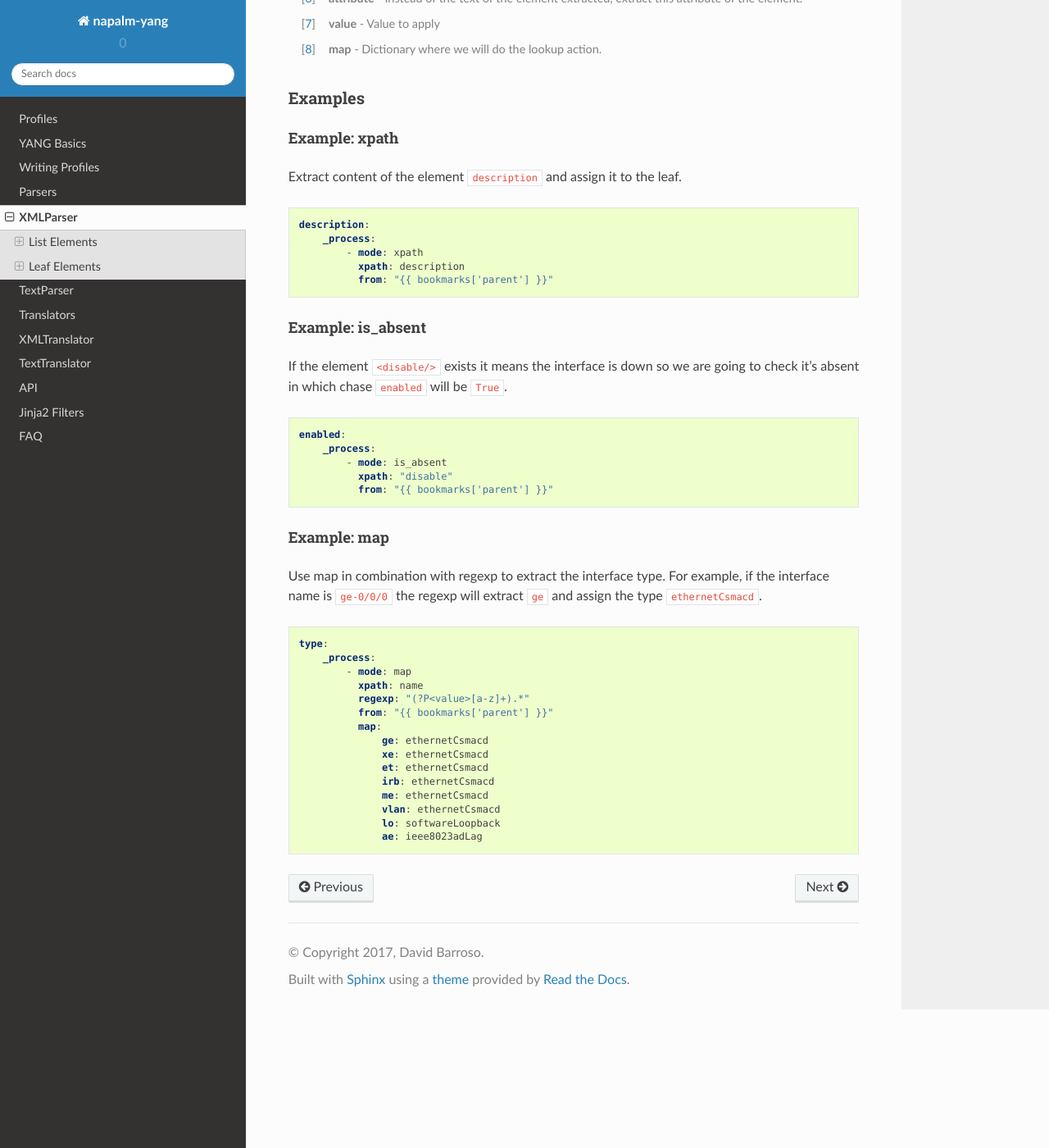
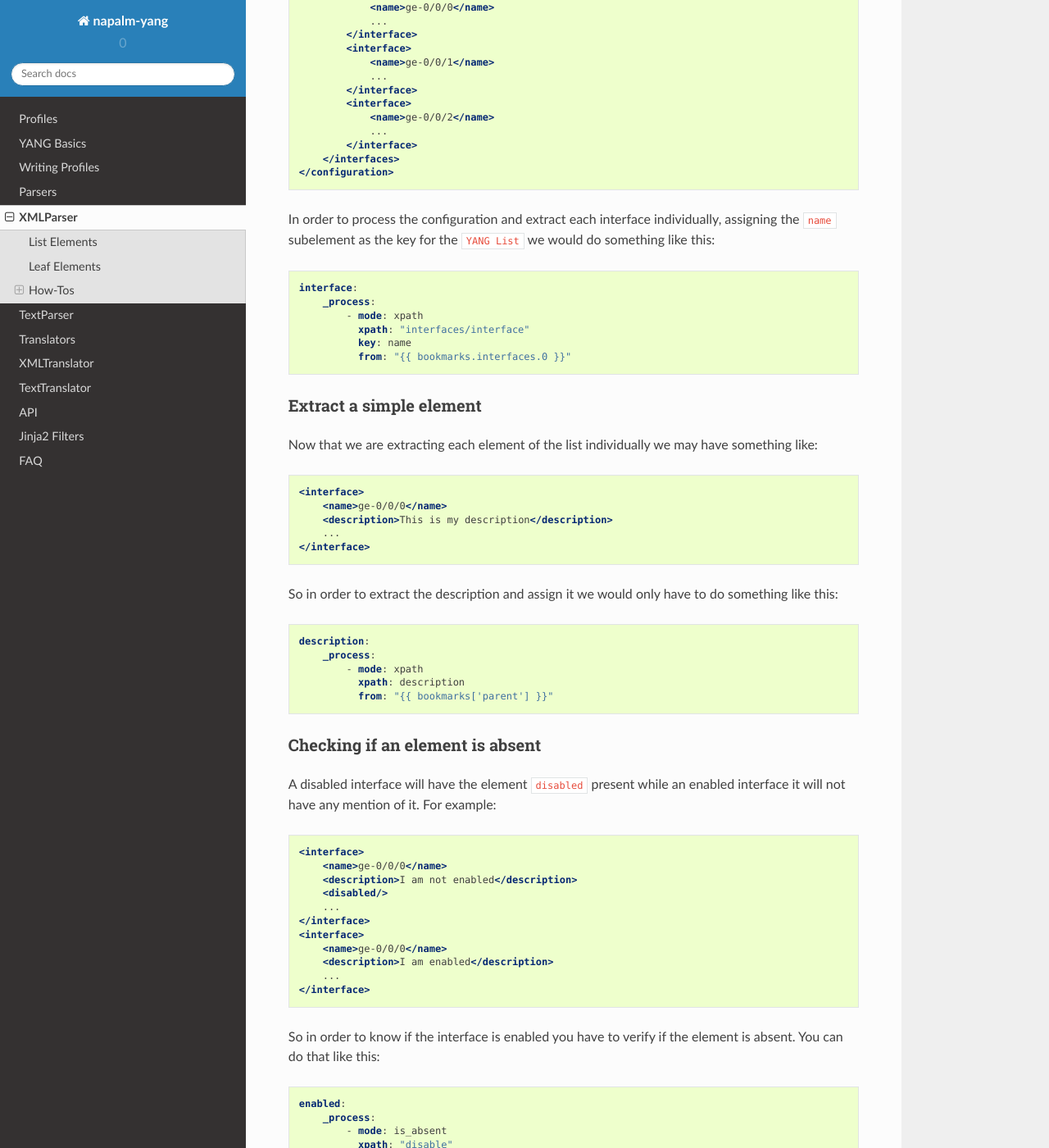
Before and after one commit to napalm-automation/napalm-yang, a Sphinx documentation site: the page built from docs/yang/parsers/XMLParser.rst, in a window 1280 px wide and 1400 px high, scrolled down 1498 px. Shown: the whole window at 82% size. Built offline with Sphinx 7.4.7 and the Read the Docs theme 2.0.0, drawn with Linux system fonts in a browser that asks for light colours; some of the changed text lies outside the part shown.

Commit message:
Group how-tos per parser

```diff
--- a/docs/yang/parsers/XMLParser.rst
+++ b/docs/yang/parsers/XMLParser.rst
@@ -18,24 +18,6 @@ xpath       * **xpath** [#f101]_ (mandatory)        Advances in the XML document
 
 .. [#f101] **xpath** - Elements to traverse
 .. [#f102] **key** - When extracting a list of elements, which subelement is the key element.
-
-Examples
-________
-
-Example: xpath
-""""""""""""""
-
-When processing interfaces, go to ``interfaces/interface`` to find all the interface element and use the subelement ``name`` as key.
-
-.. code:: yaml
-
-    interface:
-        _process:
-            - mode: xpath
-              xpath: "interfaces/interface"
-              key: name
-              from: "{{ bookmarks.interfaces.0 }}"
-
 
 
 Leaf Elements
@@ -67,13 +49,58 @@ is_present  Same as ``xpath``                       Works exactly like ``xpath``
 .. [#f205] **value** - Value to apply
 .. [#f206] **map** - Dictionary where we will do the lookup action.
 
-Examples
-________
+How-Tos
+-------
 
-Example: xpath
-""""""""""""""
+Navigate the object and extract a list of elements
+""""""""""""""""""""""""""""""""""""""""""""""""""
 
-Extract content of the element ``description`` and assign it to the leaf.
+Let's imagine we have the following data:
+
+.. code:: xml
+
+    <configuration>
+        <interfaces>
+            <interface>
+                <name>ge-0/0/0</name>
+                ...
+            </interface>
+            <interface>
+                <name>ge-0/0/1</name>
+                ...
+            </interface>
+            <interface>
+                <name>ge-0/0/2</name>
+                ...
+            </interface>
+        </interfaces>
+    </configuration>
+
+In order to process the configuration and extract each interface individually, assigning the ``name`` subelement as the key for the ``YANG List`` we would do something like this:
+
+.. code:: yaml
+
+    interface:
+        _process:
+            - mode: xpath
+              xpath: "interfaces/interface"
+              key: name
+              from: "{{ bookmarks.interfaces.0 }}"
+
+Extract a simple element
+""""""""""""""""""""""""
+
+Now that we are extracting each element of the list individually we may have something like:
+
+.. code:: xml
+
+            <interface>
+                <name>ge-0/0/0</name>
+                <description>This is my description</description>
+                ...
+            </interface>
+
+So in order to extract the description and assign it we would only have to do something like this:
 
 .. code:: yaml
 
@@ -83,10 +110,27 @@ Extract content of the element ``description`` and assign it to the leaf.
                       xpath: description
                       from: "{{ bookmarks['parent'] }}"
 
-Example: is_absent
-""""""""""""""""""
+Checking if an element is absent
+""""""""""""""""""""""""""""""""
 
-If the element ``<disable/>`` exists it means the interface is down so we are going to check it's absent in which chase ``enabled`` will be ``True``.
+A disabled interface will have the element ``disabled`` present while an enabled interface it will not have any mention of it. For example:
+
+
+.. code:: xml
+
+            <interface>
+                <name>ge-0/0/0</name>
+                <description>I am not enabled</description>
+                <disabled/>
+                ...
+            </interface>
+            <interface>
+                <name>ge-0/0/0</name>
+                <description>I am enabled</description>
+                ...
+            </interface>
+
+So in order to know if the interface is enabled you have to verify if the element is absent. You can do that like this:
 
 .. code:: yaml
 
@@ -96,11 +140,12 @@ If the element ``<disable/>`` exists it means the interface is down so we are go
                       xpath: "disable"
                       from: "{{ bookmarks['parent'] }}"
 
+There is also a mode called ``is_present`` that behaves in the exact opposite way.
 
-Example: map
-""""""""""""
+Extracting information and assigning a known value
+""""""""""""""""""""""""""""""""""""""""""""""""""
 
-Use map in combination with regexp to extract the interface type. For example, if the interface name is ``ge-0/0/0`` the regexp will extract ``ge`` and assign the type ``ethernetCsmacd``.
+Sometimes the information is somehow encoded in the configuration. For example, in Junos an interface which name starts with ``ge`` is of type ``ethernetCsmacd`` while an interface which name starts with ``lo`` is of type ``softwareLoopback``. You can extract information from the configuration and assign a known value like this:
 
 .. code:: yaml
 
```
